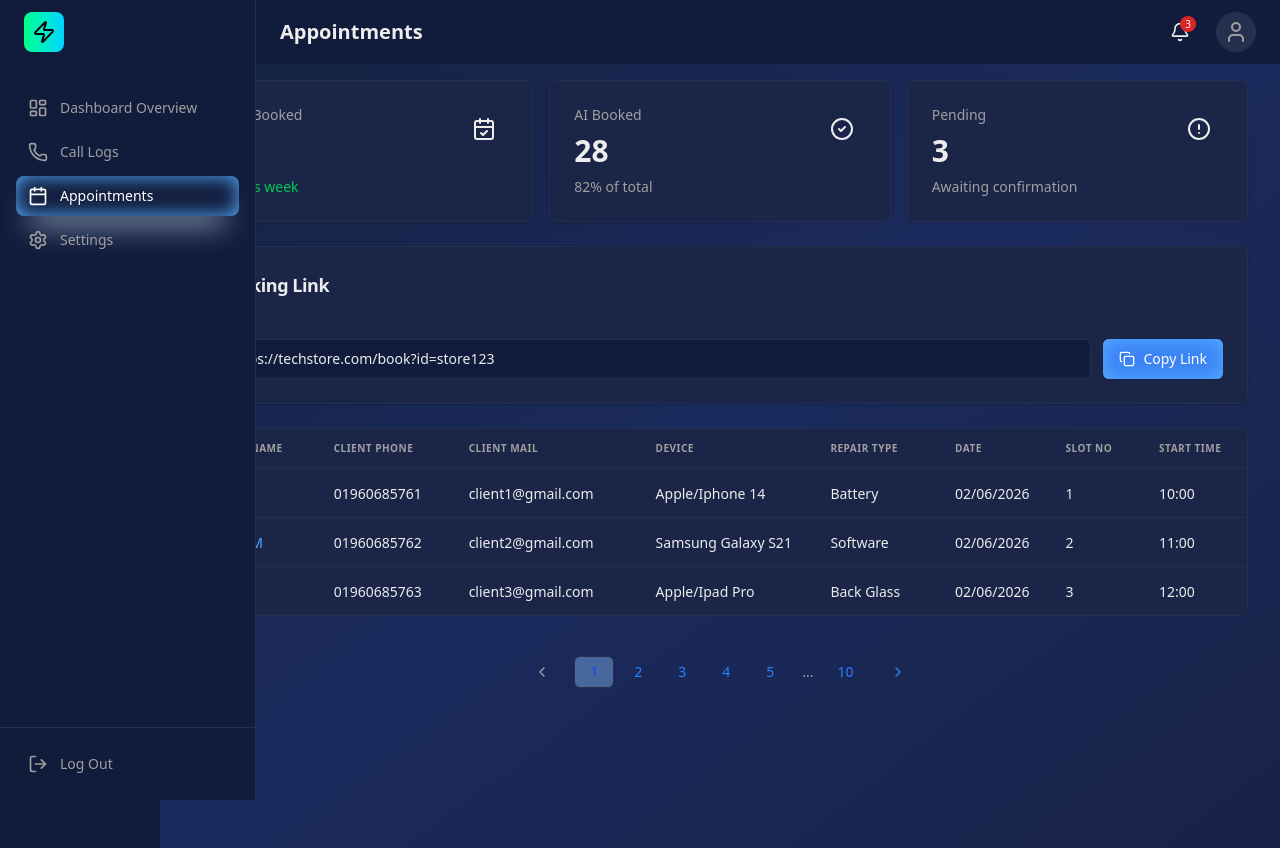
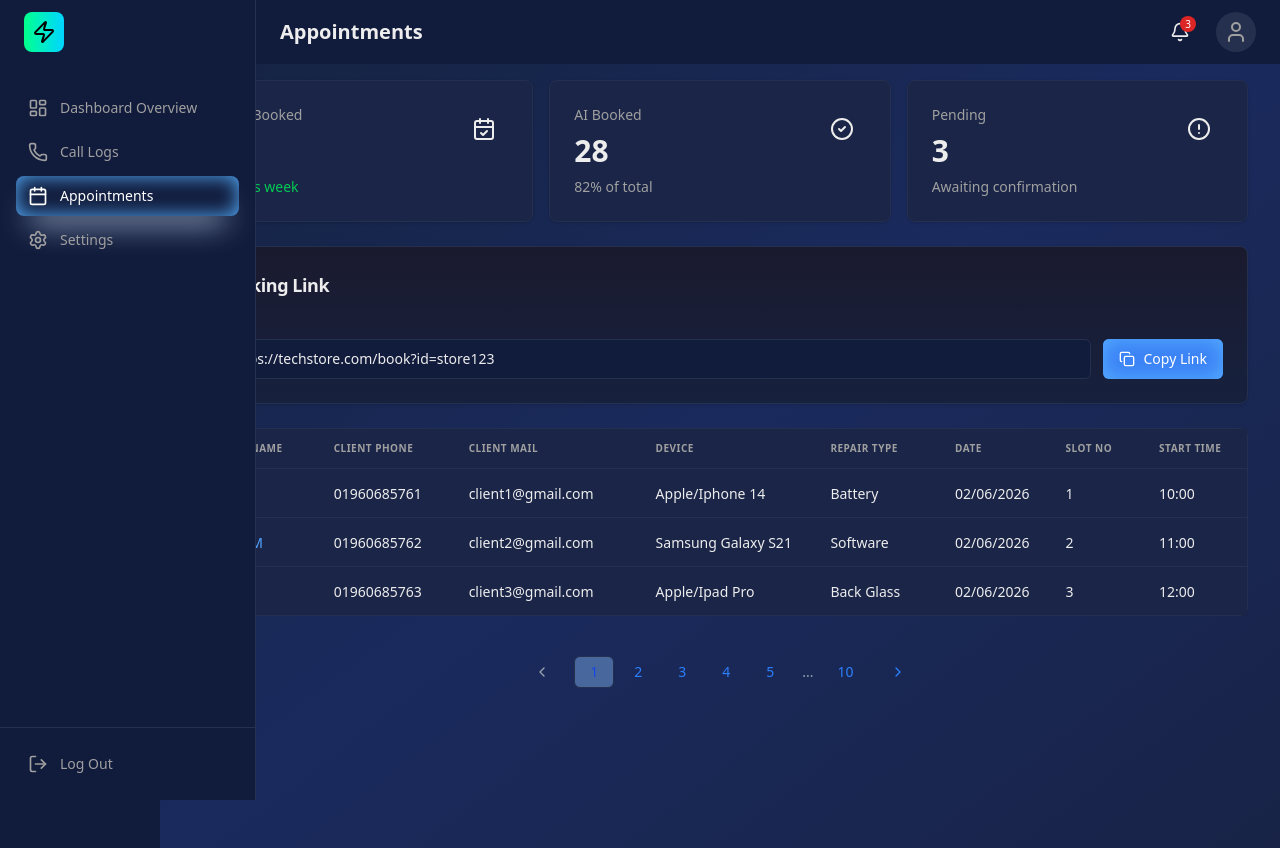
Before and after one commit to tushu003/dashboard-bd, a Next.js app: page /appointments in a window 1280 px wide. Built offline with nearby package versions, Linux system fonts and the light colour scheme.

Commit message:
updated appoiment page

```diff
--- a/components/pages/appointments/booking-link.tsx
+++ b/components/pages/appointments/booking-link.tsx
@@ -20,7 +20,7 @@ export default function BookingLink() {
   }
 
   return (
-    <Card className="border-border bg-card w-full min-w-0">
+    <Card className="border-border bg-card bg-gradient-to-b from-[#1A1A2E] to-[#16213E] w-full min-w-0">
       <CardHeader className="p-4 sm:p-6 pb-3 sm:pb-4">
         <CardTitle className="text-base sm:text-lg font-semibold text-foreground">
           Booking Link
```
